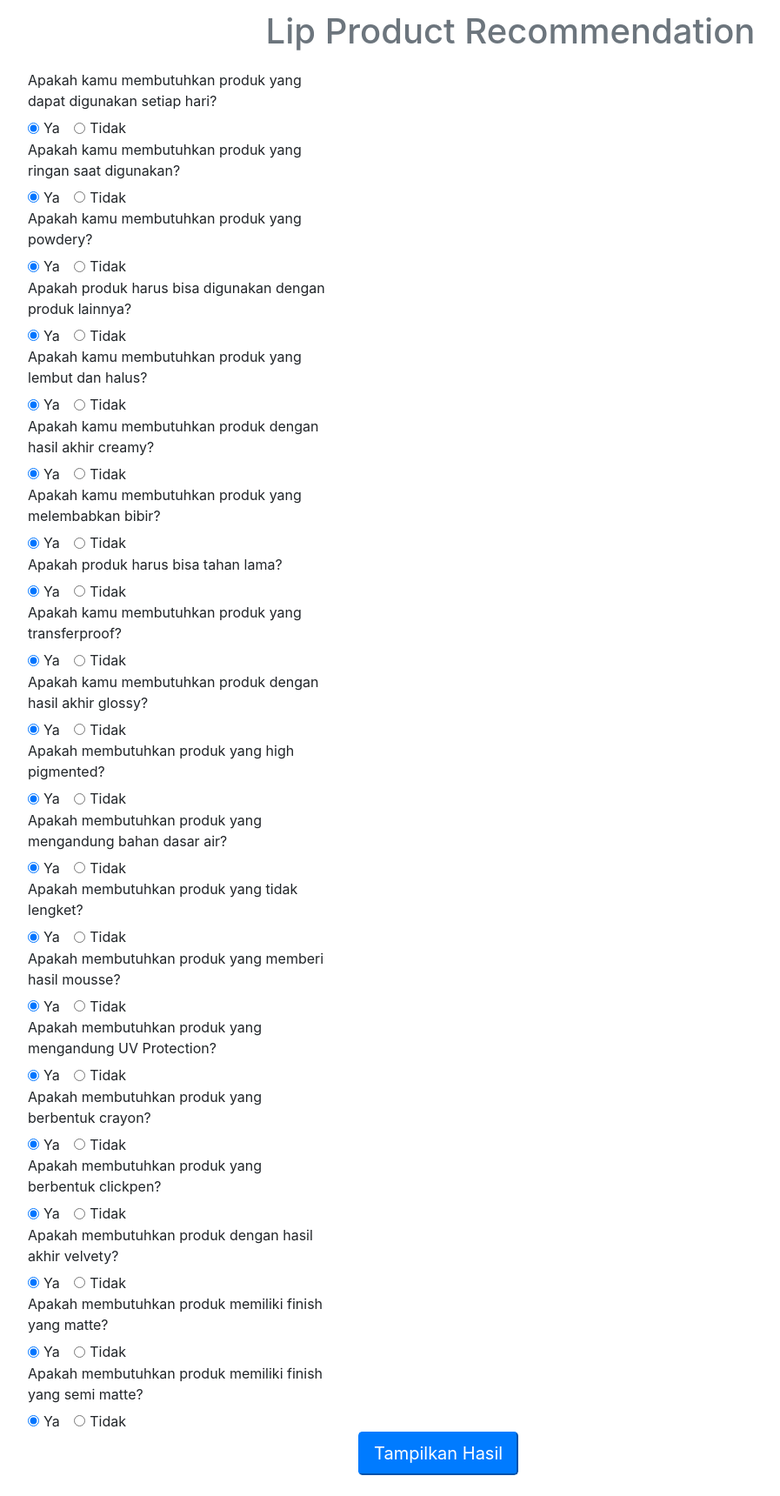
After one commit to shafiranaya/skincare-recommendation, a Flask app: template templates/clustering.html in a window 1280 px wide. The commit adds this page. Shown: the whole page at 87% size, without its empty margins (53-950 px from the left). Run offline with Flask 2, Linux system fonts and the light colour scheme; the template is opened without the code that fills it, so the values that code supplies are empty; some libraries are stand-ins or nearby versions.

Commit message:
deploy clustering model

```diff
--- a/app.py
+++ b/app.py
@@ -1,9 +1,10 @@
 from flask import Flask, render_template, request
 from main import *
+
 app = Flask(__name__)
 
-@app.route('/', methods=['GET','POST'])
-def index():
+@app.route('/recommendation', methods=['GET','POST'])
+def recommendation():
     product_name_input = request.form.get("inputProductName")
 
     global product_name
@@ -14,7 +15,24 @@ def index():
     else:
         submitted = False
 
-    return render_template('index.html',result=product_name, submitted=submitted,inputan=product_name_input)
+    return render_template('recommendation.html',result=product_name, submitted=submitted,inputan=product_name_input)
+
+@app.route('/clustering', methods=['GET','POST'])
+def clustering():
+    # product_name_input = request.form.get("inputProductName")
+    # global product_name
+    # product_name = get_recommendation(product_name_input)
+    # input_list = [0 for i in range(20)]
+    # input_list = list(map(int,request.form.values()))
+    global cluster_idx
+    if request.method == 'POST':
+        submitted = True
+        input_list = list(map(int,request.form.values()))
+    else:
+        submitted = False
+        input_list = [0 for i in range(20)]
+    cluster_idx = get_cluster_joblib(input_list)
+    return render_template('clustering.html',result=cluster_idx, submitted=submitted,inputan=input_list)
 
 if __name__ == "__main__":
     app.run(debug=True)
--- /dev/null
+++ b/templates/clustering.html
@@ -0,0 +1,439 @@
+<!DOCTYPE html>
+<html lang="en">
+<head>
+    <meta charset="UTF-8">
+    <meta http-equiv="X-UA-Compatible" content="IE=edge">
+    <meta name="viewport" content="width=device-width, initial-scale=1.0">
+    <link rel="stylesheet" href="https://cdn.jsdelivr.net/combine/npm/bootswatch@5.1.3/dist/quartz/bootstrap.min.css,npm/bootswatch@5.1.3/dist/quartz/bootstrap.min.css">
+    <script src="https://cdn.jsdelivr.net/npm/bootstrap@5.0.2/dist/js/bootstrap.bundle.min.js"></script>
+
+    <title>Lip Product Recommendation</title>
+</head>
+<body>
+    <!-- title -->
+    <div class="text-secondary px-4 py-2 text-center">
+      <div class="py-1">
+        <h1 class="display-5 fw-bold">Lip Product Recommendation</h1>
+      </div>
+    </div>
+
+    <div class="container">
+        <form method="POST" enctype="multipart/form-data">
+            <!-- <fieldset class="row">
+                <legend class="col-form-label col-sm-4 pt-0">Brand apa yang kamu inginkan?</legend>
+                <div class="col-sm-8">
+                  <div class="form-check form-check-inline">
+                    <input class="form-check-input" type="radio" name="brand" id="wardah" value="wardah" checked>
+                    <label class="form-check-label" for="wardah">
+                      Wardah
+                    </label>
+                  </div>
+                  <div class="form-check form-check-inline">
+                    <input class="form-check-input" type="radio" name="brand" id="emina" value="emina">
+                    <label class="form-check-label" for="emina">
+                      Emina
+                    </label>
+                  </div>
+                  <div class="form-check form-check-inline">
+                    <input class="form-check-input" type="radio" name="brand" id="makeover" value="makeover">
+                    <label class="form-check-label" for="makeover">
+                      Make Over
+                    </label>
+                  </div>
+                </div>
+            </fieldset> -->
+            <!-- <fieldset class="row">
+                <legend class="col-form-label col-sm-4 pt-0">Tipe produk apa yang ingin kamu beli?</legend>
+                <div class="col-sm-4">
+                  <select class="form-select" name="product_type">
+                    <option selected>Pilih...</option>
+                    <option value="lipstick">Lipstick</option>
+                    <option value="lipcream">Lipcream</option>
+                    <option value="lipmatte">Lipmatte</option>
+                    <option value="lipgloss">Lipgloss</option>
+                    <option value="liptint">Liptint</option>
+                    <option value="lipbalm">Lipbalm</option>
+                    <option value="liquidlipstick">Liquid Lipstick</option>
+                    <option value="lippencil">Lip Pencil</option>
+                  </select>
+                  </div>
+            </fieldset> -->
+
+            <fieldset class="row">
+                <legend class="col-form-label col-sm-4 pt-0">Apakah kamu membutuhkan produk yang dapat digunakan setiap hari?</legend>
+                <div class="col-sm-8">
+                  <div class="form-check form-check-inline">
+                    <input class="form-check-input" type="radio" name="dailyuse" id="dailyuse_yes" value="1" checked>
+                    <label class="form-check-label" for="dailyuse_yes">
+                      Ya
+                    </label>
+                  </div>
+                  <div class="form-check form-check-inline">
+                    <input class="form-check-input" type="radio" name="dailyuse" id="dailyuse_no" value="0">
+                    <label class="form-check-label" for="dailyuse_no">
+                      Tidak
+                    </label>
+                  </div>
+                </div>
+            </fieldset>
+            <fieldset class="row">
+                <legend class="col-form-label col-sm-4 pt-0">Apakah kamu membutuhkan produk yang ringan saat digunakan?</legend>
+                <div class="col-sm-8">
+                  <div class="form-check form-check-inline">
+                    <input class="form-check-input" type="radio" name="lightweight" id="lightweight_yes" value="1" checked>
+                    <label class="form-check-label" for="lightweight_yes">
+                      Ya
+                    </label>
+                  </div>
+                  <div class="form-check form-check-inline">
+                    <input class="form-check-input" type="radio" name="lightweight" id="lightweight_no" value="0">
+                    <label class="form-check-label" for="lightweight_no">
+                      Tidak
+                    </label>
+                  </div>
+                </div>
+            </fieldset>
+            <fieldset class="row">
+              <legend class="col-form-label col-sm-4 pt-0">Apakah kamu membutuhkan produk yang powdery?</legend>
+              <div class="col-sm-8">
+                <div class="form-check form-check-inline">
+                  <input class="form-check-input" type="radio" name="powdery" id="powdery_yes" value="1" checked>
+                  <label class="form-check-label" for="powdery_yes">
+                    Ya
+                  </label>
+                </div>
+                <div class="form-check form-check-inline">
+                  <input class="form-check-input" type="radio" name="powdery" id="powdery_no" value="0">
+                  <label class="form-check-label" for="powdery_no">
+                    Tidak
+                  </label>
+                </div>
+              </div>
+            </fieldset>
+            <fieldset class="row">
+                <legend class="col-form-label col-sm-4 pt-0">Apakah produk harus bisa digunakan dengan produk lainnya?</legend>
+                <div class="col-sm-8">
+                  <div class="form-check form-check-inline">
+                    <input class="form-check-input" type="radio" name="layered" id="layered_yes" value="1" checked>
+                    <label class="form-check-label" for="layered_yes">
+                      Ya
+                    </label>
+                  </div>
+                  <div class="form-check form-check-inline">
+                    <input class="form-check-input" type="radio" name="layered" id="layered_no" value="0">
+                    <label class="form-check-label" for="layered_no">
+                      Tidak
+                    </label>
+                  </div>
+                </div>
+            </fieldset>
+            <fieldset class="row">
+              <legend class="col-form-label col-sm-4 pt-0">Apakah kamu membutuhkan produk yang lembut dan halus?</legend>
+              <div class="col-sm-8">
+                <div class="form-check form-check-inline">
+                  <input class="form-check-input" type="radio" name="smooth" id="smooth_yes" value="1" checked>
+                  <label class="form-check-label" for="smooth_yes">
+                    Ya
+                  </label>
+                </div>
+                <div class="form-check form-check-inline">
+                  <input class="form-check-input" type="radio" name="smooth" id="smooth_no" value="0">
+                  <label class="form-check-label" for="smooth_no">
+                    Tidak
+                  </label>
+                </div>
+              </div>
+            </fieldset>
+            <fieldset class="row">
+              <legend class="col-form-label col-sm-4 pt-0">Apakah kamu membutuhkan produk dengan hasil akhir creamy?</legend>
+              <div class="col-sm-8">
+                <div class="form-check form-check-inline">
+                  <input class="form-check-input" type="radio" name="creamy" id="creamy_yes" value="1" checked>
+                  <label class="form-check-label" for="creamy_yes">
+                    Ya
+                  </label>
+                </div>
+                <div class="form-check form-check-inline">
+                  <input class="form-check-input" type="radio" name="creamy" id="creamy_no" value="0">
+                  <label class="form-check-label" for="creamy_no">
+                    Tidak
+                  </label>
+                </div>
+              </div>
+            </fieldset>
+            <fieldset class="row">
+              <legend class="col-form-label col-sm-4 pt-0">Apakah kamu membutuhkan produk yang melembabkan bibir?</legend>
+              <div class="col-sm-8">
+                <div class="form-check form-check-inline">
+                  <input class="form-check-input" type="radio" name="moisturizing" id="moisturizing_yes" value="1" checked>
+                  <label class="form-check-label" for="moisturizing_yes">
+                    Ya
+                  </label>
+                </div>
+                <div class="form-check form-check-inline">
+                  <input class="form-check-input" type="radio" name="moisturizing" id="moisturizing_no" value="0">
+                  <label class="form-check-label" for="moisturizing_no">
+                    Tidak
+                  </label>
+                </div>
+              </div>
+            </fieldset>
+            <fieldset class="row">
+              <legend class="col-form-label col-sm-4 pt-0">Apakah produk harus bisa tahan lama?</legend>
+              <div class="col-sm-8">
+                <div class="form-check form-check-inline">
+                  <input class="form-check-input" type="radio" name="longlasting" id="longlasting_yes" value="1" checked>
+                  <label class="form-check-label" for="longlasting_yes">
+                    Ya
+                  </label>
+                </div>
+                <div class="form-check form-check-inline">
+                  <input class="form-check-input" type="radio" name="longlasting" id="longlasting_no" value="0">
+                  <label class="form-check-label" for="longlasting_no">
+                    Tidak
+                  </label>
+                </div>
+              </div>
+            </fieldset>
+            <!-- vania -->
+            <fieldset class="row">
+              <legend class="col-form-label col-sm-4 pt-0">Apakah kamu membutuhkan produk yang transferproof?</legend>
+              <div class="col-sm-8">
+                <div class="form-check form-check-inline">
+                  <input class="form-check-input" type="radio" name="transferproof" id="transferproof_yes" value="1" checked>
+                  <label class="form-check-label" for="transferproof_yes">
+                    Ya
+                  </label>
+                </div>
+                <div class="form-check form-check-inline">
+                  <input class="form-check-input" type="radio" name="transferproof" id="transferproof_no" value="0">
+                  <label class="form-check-label" for="transferproof_no">
+                    Tidak
+                  </label>
+                </div>
+              </div>
+          </fieldset>
+            <fieldset class="row">
+              <legend class="col-form-label col-sm-4 pt-0">Apakah kamu membutuhkan produk dengan hasil akhir glossy?</legend>
+              <div class="col-sm-8">
+                <div class="form-check form-check-inline">
+                  <input class="form-check-input" type="radio" name="glossy" id="glossy_yes" value="1" checked>
+                  <label class="form-check-label" for="glossy_yes">
+                    Ya
+                  </label>
+                </div>
+                <div class="form-check form-check-inline">
+                  <input class="form-check-input" type="radio" name="glossy" id="glossy_no" value="0">
+                  <label class="form-check-label" for="glossy_no">
+                    Tidak
+                  </label>
+                </div>
+              </div>
+          </fieldset>
+            <fieldset class="row">
+              <legend class="col-form-label col-sm-4 pt-0">Apakah membutuhkan produk yang high pigmented?</legend>
+              <div class="col-sm-8">
+                <div class="form-check form-check-inline">
+                  <input class="form-check-input" type="radio" name="intense" id="intense_yes" value="1" checked>
+                  <label class="form-check-label" for="intense_yes">
+                    Ya
+                  </label>
+                </div>
+                <div class="form-check form-check-inline">
+                  <input class="form-check-input" type="radio" name="intense" id="intense_no" value="0">
+                  <label class="form-check-label" for="intense_no">
+                    Tidak
+                  </label>
+                </div>
+              </div>
+          </fieldset>
+            <fieldset class="row">
+              <legend class="col-form-label col-sm-4 pt-0">Apakah membutuhkan produk yang mengandung bahan dasar air?</legend>
+              <div class="col-sm-8">
+                <div class="form-check form-check-inline">
+                  <input class="form-check-input" type="radio" name="watery" id="watery_yes" value="1" checked>
+                  <label class="form-check-label" for="watery_yes">
+                    Ya
+                  </label>
+                </div>
+                <div class="form-check form-check-inline">
+                  <input class="form-check-input" type="radio" name="watery" id="watery_no" value="0">
+                  <label class="form-check-label" for="watery_no">
+                    Tidak
+                  </label>
+                </div>
+              </div>
+          </fieldset>
+            <fieldset class="row">
+              <legend class="col-form-label col-sm-4 pt-0">Apakah membutuhkan produk yang tidak lengket?</legend>
+              <div class="col-sm-8">
+                <div class="form-check form-check-inline">
+                  <input class="form-check-input" type="radio" name="nonsticky" id="nonsticky_yes" value="1" checked>
+                  <label class="form-check-label" for="nonsticky_yes">
+                    Ya
+                  </label>
+                </div>
+                <div class="form-check form-check-inline">
+                  <input class="form-check-input" type="radio" name="nonsticky" id="nonsticky_no" value="0">
+                  <label class="form-check-label" for="nonsticky_no">
+                    Tidak
+                  </label>
+                </div>
+              </div>
+          </fieldset>
+            <fieldset class="row">
+              <legend class="col-form-label col-sm-4 pt-0">Apakah membutuhkan produk yang memberi hasil mousse?</legend>
+              <div class="col-sm-8">
+                <div class="form-check form-check-inline">
+                  <input class="form-check-input" type="radio" name="mousse" id="mousse_yes" value="1" checked>
+                  <label class="form-check-label" for="mousse_yes">
+                    Ya
+                  </label>
+                </div>
+                <div class="form-check form-check-inline">
+                  <input class="form-check-input" type="radio" name="mousse" id="mousse_no" value="0">
+                  <label class="form-check-label" for="mousse_no">
+                    Tidak
+                  </label>
+                </div>
+              </div>
+          </fieldset>
+            <fieldset class="row">
+              <legend class="col-form-label col-sm-4 pt-0">Apakah membutuhkan produk yang mengandung UV Protection?</legend>
+              <div class="col-sm-8">
+                <div class="form-check form-check-inline">
+                  <input class="form-check-input" type="radio" name="uvprotection" id="uvprotection_yes" value="1" checked>
+                  <label class="form-check-label" for="uvprotection_yes">
+                    Ya
+                  </label>
+                </div>
+                <div class="form-check form-check-inline">
+                  <input class="form-check-input" type="radio" name="uvprotection" id="uvprotection_no" value="0">
+                  <label class="form-check-label" for="uvprotection_no">
+                    Tidak
+                  </label>
+                </div>
+              </div>
+            </fieldset>
+            <fieldset class="row">
+              <legend class="col-form-label col-sm-4 pt-0">Apakah membutuhkan produk yang berbentuk crayon?</legend>
+              <div class="col-sm-8">
+                <div class="form-check form-check-inline">
+                  <input class="form-check-input" type="radio" name="crayon" id="crayon_yes" value="1" checked>
+                  <label class="form-check-label" for="crayon_yes">
+                    Ya
+                  </label>
+                </div>
+                <div class="form-check form-check-inline">
+                  <input class="form-check-input" type="radio" name="crayon" id="crayon_no" value="0">
+                  <label class="form-check-label" for="crayon_no">
+                    Tidak
+                  </label>
+                </div>
+              </div>
+            </fieldset>
+            <fieldset class="row">
+              <legend class="col-form-label col-sm-4 pt-0">Apakah membutuhkan produk yang berbentuk clickpen?</legend>
+              <div class="col-sm-8">
+                <div class="form-check form-check-inline">
+                  <input class="form-check-input" type="radio" name="clickpen" id="clickpen_yes" value="1" checked>
+                  <label class="form-check-label" for="clickpen_yes">
+                    Ya
+                  </label>
+                </div>
+                <div class="form-check form-check-inline">
+                  <input class="form-check-input" type="radio" name="clickpen" id="clickpen_no" value="0">
+                  <label class="form-check-label" for="clickpen_no">
+                    Tidak
+                  </label>
+                </div>
+              </div>
+            </fieldset>
+            <fieldset class="row">
+              <legend class="col-form-label col-sm-4 pt-0">Apakah membutuhkan produk dengan hasil akhir velvety?</legend>
+              <div class="col-sm-8">
+                <div class="form-check form-check-inline">
+                  <input class="form-check-input" type="radio" name="velvety" id="velvety_yes" value="1" checked>
+                  <label class="form-check-label" for="velvety_yes">
+                    Ya
+                  </label>
+                </div>
+                <div class="form-check form-check-inline">
+                  <input class="form-check-input" type="radio" name="velvety" id="velvety_no" value="0">
+                  <label class="form-check-label" for="velvety_no">
+                    Tidak
+                  </label>
+                </div>
+              </div>
+            </fieldset>
+            <fieldset class="row">
+              <legend class="col-form-label col-sm-4 pt-0">Apakah membutuhkan produk memiliki finish yang matte?</legend>
+              <div class="col-sm-8">
+                <div class="form-check form-check-inline">
+                  <input class="form-check-input" type="radio" name="matte" id="matte_yes" value="1" checked>
+                  <label class="form-check-label" for="matte_yes">
+                    Ya
+                  </label>
+                </div>
+                <div class="form-check form-check-inline">
+                  <input class="form-check-input" type="radio" name="matte" id="matte_no" value="0">
+                  <label class="form-check-label" for="matte_no">
+                    Tidak
+                  </label>
+                </div>
+              </div>
+            </fieldset>
+            <fieldset class="row">
+              <legend class="col-form-label col-sm-4 pt-0">Apakah membutuhkan produk memiliki finish yang semi matte?</legend>
+              <div class="col-sm-8">
+                <div class="form-check form-check-inline">
+                  <input class="form-check-input" type="radio" name="semimatte" id="semimatte_yes" value="1" checked>
+                  <label class="form-check-label" for="semimatte_yes">
+                    Ya
+                  </label>
+                </div>
+                <div class="form-check form-check-inline">
+                  <input class="form-check-input" type="radio" name="semimatte" id="semimatte_no" value="0">
+                  <label class="form-check-label" for="semimatte_no">
+                    Tidak
+                  </label>
+                </div>
+              </div>
+            </fieldset>
+            <div class="row">
+              <div class="col-sm-4">
+
+              </div>
+              <div class="col-sm-8">
+                <input type="submit" class="btn-lg btn-primary" value="Tampilkan Hasil" formaction="/clustering">
+              </div>
+            </div>
+          </form>
+<br>
+        {% if submitted %}
+          {% if result == "" %}
+            <div class="alert alert-dismissible alert-warning fade show">
+              <button type="button" class="btn-close" data-bs-dismiss="alert"></button>
+              <h4 class="alert-heading">Hasil</h4>
+              <p class="mb-0">Tidak ada produk yang sesuai dengan preferensimu.</p>
+            </div>
+          {% else %}
+            <div class="alert alert-dismissible alert-primary fade show">
+              <button type="button" class="btn-close" data-bs-dismiss="alert"></button>
+              <h4 class="alert-heading">Hasil</h4>
+              <p class="mb-0">{{ result }}</p>
+              <p class="mb-0">{{ inputan }}</p>
+
+              <br>
+              <button type="button" class="btn btn-primary"><a href="https://shopee.co.id/search?keyword={{ '%20'.join(result.split())}}" target="_blank" style="text-decoration: none;">Cari di Shopee</a></button>
+              <button type="button" class="btn btn-primary"><a href="https://tokopedia.com/search?q={{ '%20'.join(result.split())}}" target="_blank" style="text-decoration: none;">Cari di Tokopedia</a></button>
+            </div>
+        {% endif %}
+    {% else %}
+    <!-- Belum disubmit jadi gaada apa2 -->
+    {% endif %}
+    </div>
+
+
+</body>
+</html>
--- a/templates/index.html
+++ b/templates/recommendation.html
@@ -30,7 +30,7 @@
 
               </div>
               <div class="col-sm-8">
-                <input type="submit" class="btn-lg btn-primary" value="Tampilkan Hasil" formaction="/">
+                <input type="submit" class="btn-lg btn-primary" value="Tampilkan Hasil" formaction="/recommendation">
               </div>
             </div>
           </form>
```
Also changed, not shown: main.py (+14 -0 lines), 2 other files.
